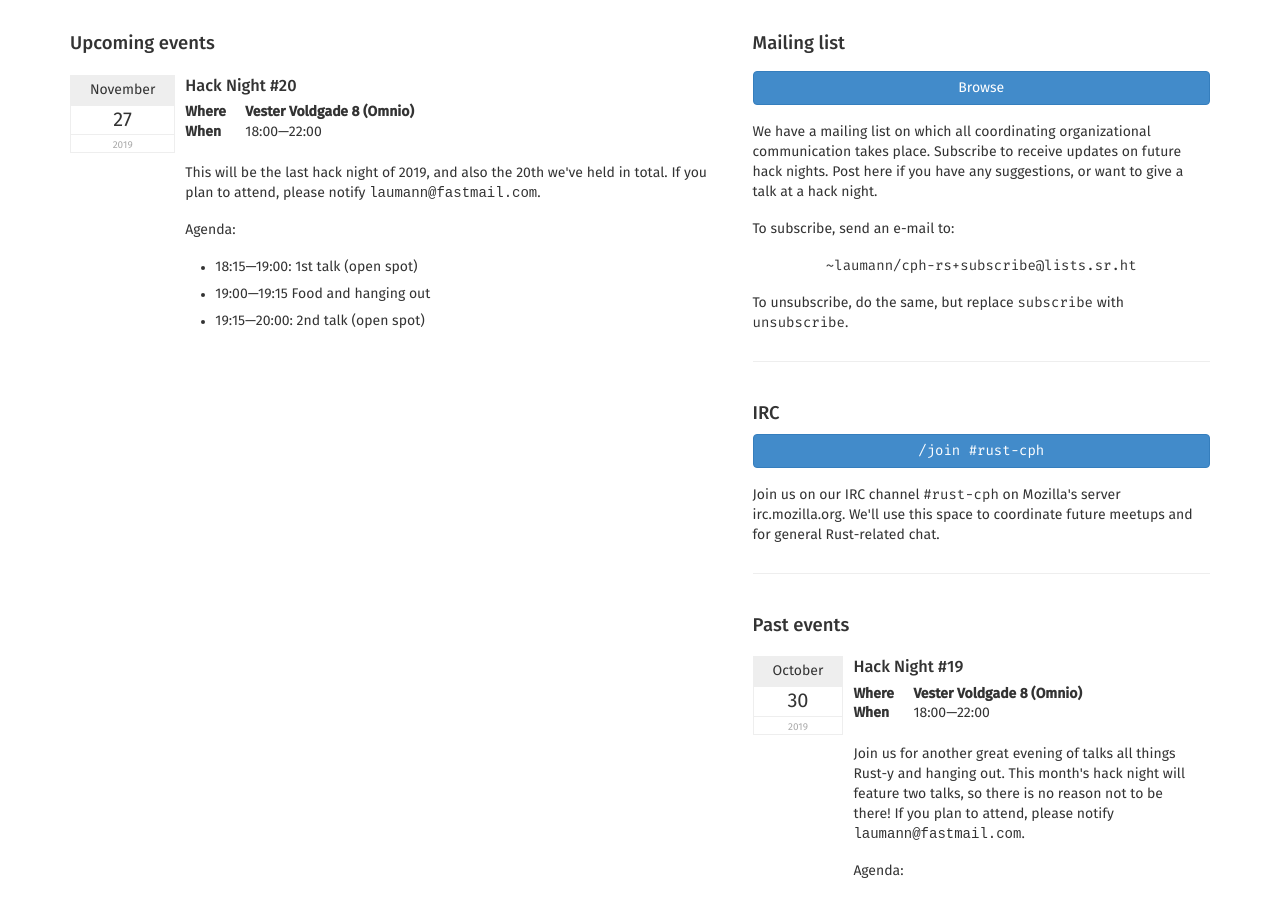
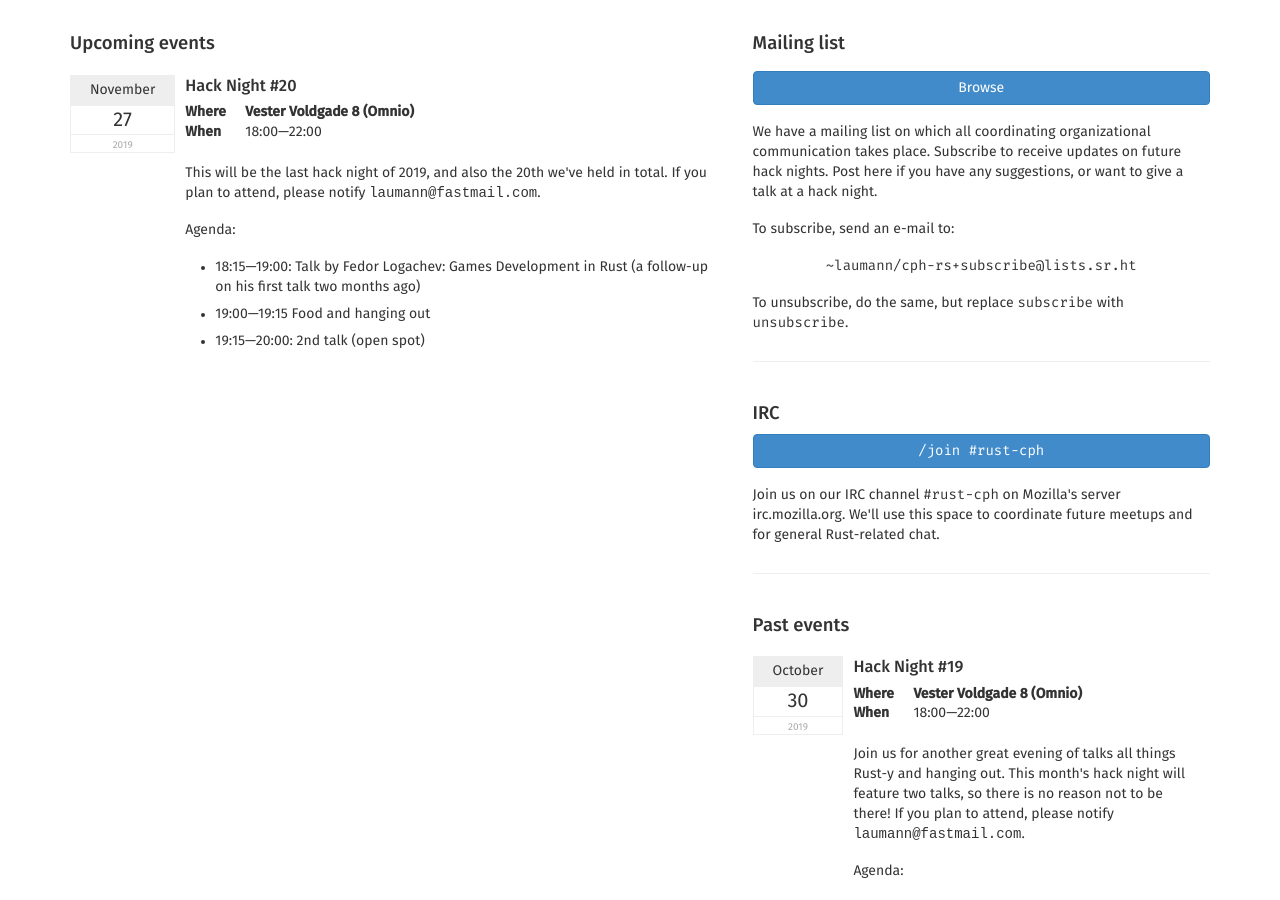
Before and after one commit to laumann/cph.rs, a Jekyll site: the page built from index.html, in a window 1280 px wide and 900 px high, scrolled down 374 px. Built offline with Jekyll 4.4.1, drawn with Linux system fonts in a browser that asks for light colours; Markdown is read by kramdown in place of the engine named in the settings.

Commit message:
Update hack night #20 with first talk

```diff
--- a/index.html
+++ b/index.html
@@ -43,7 +43,7 @@ title: The Copenhagen Rust Group
 
 	    <p>Agenda:
               <ul>
-		<li>18:15&mdash;19:00: 1st talk (open spot)</li>
+		<li>18:15&mdash;19:00: Talk by Fedor Logachev: Games Development in Rust (a follow-up on his first talk two months ago)</li>
 		<li>19:00&mdash;19:15 Food and hanging out</li>
 		<li>19:15&mdash;20:00: 2nd talk (open spot)</li>
               </ul>
```
